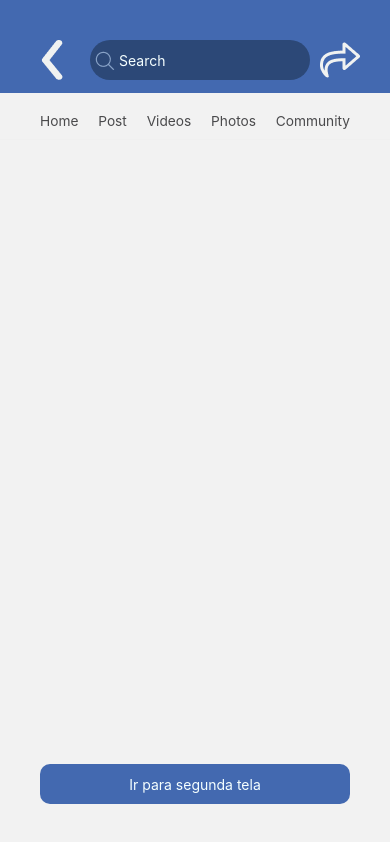
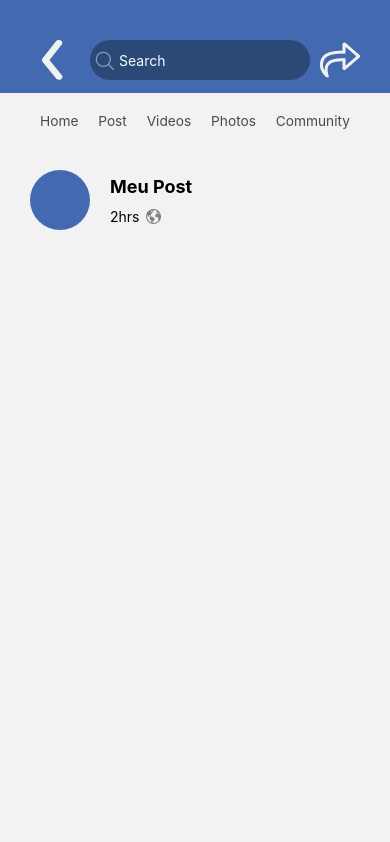
Before and after one commit to guilhermeterenciani/08-19-TestandoGit, a React Native app: screen /Home in a window 390 px wide. Built offline with nearby package versions, Linux system fonts and the light colour scheme.

Commit message:
Cabeçalho do post na home finalizado.

```diff
--- a/src/Pages/Home/index.tsx
+++ b/src/Pages/Home/index.tsx
@@ -5,7 +5,7 @@ import {stylesLink,stylesLinkImportantes,styles} from './styles';
 import {useNavigation} from '@react-navigation/native';
 import {NativeStackNavigationProp} from '@react-navigation/native-stack';
 import { StackNavigatorParamList } from '../../../types';
-
+import Post from '../Post';
 
 const LinkItem = (props:any)=>{
     return(
@@ -60,11 +60,12 @@ const Home = () => {
             </View>
             <LinksImportantes />
             <StatusBar style="auto"  />
-            <View style={styles.conteudoFacebook}>
+            <Post />
+            {/* <View style={styles.conteudoFacebook}>
                 <TouchableOpacity style={styles.meubotao} onPress={irParaTelaLogin}>
                     <Text style={styles.meubotaoTexto}>Ir para segunda tela</Text>
                 </TouchableOpacity>
-            </View>
+            </View> */}
         </View>
     );
 }
--- /dev/null
+++ b/src/Pages/Post/index.tsx
@@ -0,0 +1,53 @@
+import React from 'react';
+import {View, Text , StyleSheet, Image} from 'react-native';
+
+const Post = ()=>{
+    return(
+        <View style={styles.container}>
+            <View style={styles.headerPost}>
+                <View style={styles.foto}>
+
+                </View>
+                <View style={styles.textos}>
+                    <Text style={styles.textoPost}>Meu Post</Text>
+                    <View style={styles.tempoPostagem}>
+                        <Text>2hrs</Text>
+                        <Image style={styles.imagem}  source={require('../../assets/globo.png')}/>
+                    </View>
+
+                </View>
+            </View>
+        </View>
+    );
+}
+export default Post;
+
+const styles = StyleSheet.create({
+    container:{
+        // backgroundColor:'red',
+        padding:30,
+    },
+    headerPost:{
+        flexDirection:'row',
+    },
+    foto:{
+        width:60,
+        height:60,
+        backgroundColor:'#4369B0',
+        borderRadius:50,
+    },
+    textos:{
+        paddingLeft:20,
+        justifyContent:'space-around',
+    },
+    tempoPostagem:{
+        flexDirection:'row',
+    },
+    textoPost:{
+        fontWeight:'bold',
+        fontSize:18,
+    },
+    imagem:{
+        marginLeft:6,
+    },
+});
```
Also changed, not shown: src/assets/globo.png (added).
